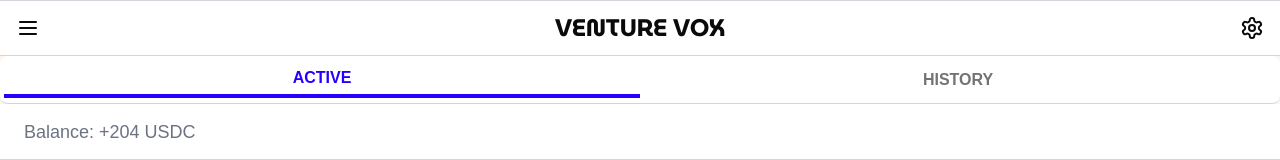
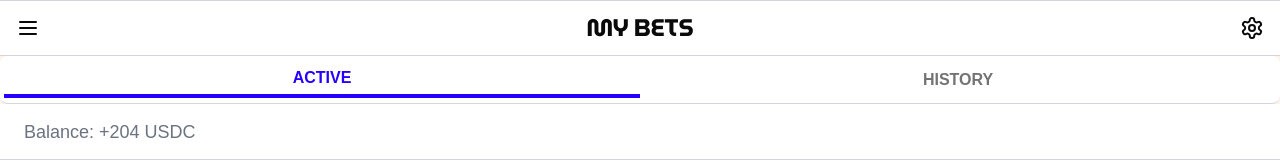
Before and after one commit to lyonelpierce/venturebox, a Next.js app: page /mybets in a window 1280 px wide. Shown: the top 160 px of the page. Built offline with nearby package versions, Linux system fonts and the light colour scheme.

Commit message:
client side logo

```diff
--- a/components/logo.tsx
+++ b/components/logo.tsx
@@ -1,10 +1,17 @@
+"use client";
+
 import Link from "next/link";
+import { usePathname } from "next/navigation";
 
 const Logo = () => {
+  const pathname = usePathname();
+
   return (
     <Link href="/">
       <h2 className="capitalized text-2xl font-bold uppercase font-museo">
-        Venture Vox
+        {pathname === "/" && "Venture Vox"}
+        {pathname === "/startup" && "Start Up Name"}
+        {pathname === "/mybets" && "My Bets"}
       </h2>
     </Link>
   );
```
